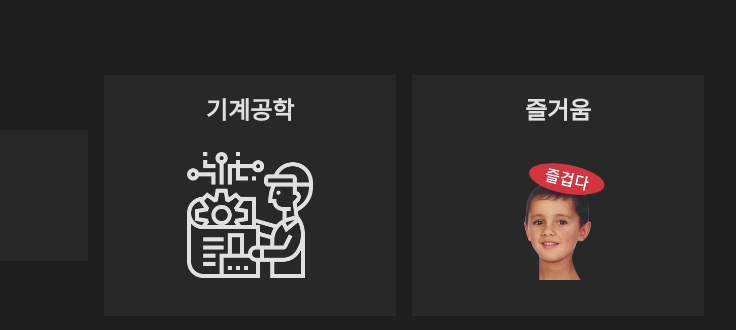
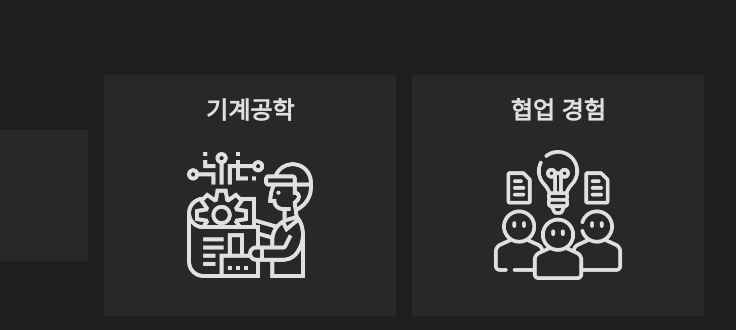
Before and after one commit to PPark8093/2025_prototype_introduce, a plain HTML site: page index.html in a window 1280 px wide. Shown: the part 993-1323 px from the top of the page, 544-1280 px from the left. Drawn offline with Linux system fonts and the light colour scheme; a web font is replaced by a local one.

Commit message:
first_fix19

```diff
--- a/index.html
+++ b/index.html
@@ -64,8 +64,8 @@
             <img class="icon_icon" src="./assets/engineering_icon.png" alt="기계공학 아이콘" />
           </div>
           <div class="about_icon">
-            <h2>즐거움</h2>
-            <img src="./assets/happy.png" alt="즐거움 아이콘" />
+            <h2>협업 경험</h2>
+            <img class="icon_icon" src="./assets/teamwork_icon.png" alt="즐거움 아이콘" />
           </div>
         </div>
       </div>
```
Also changed, not shown: assets/teamwork_icon.png (added).
